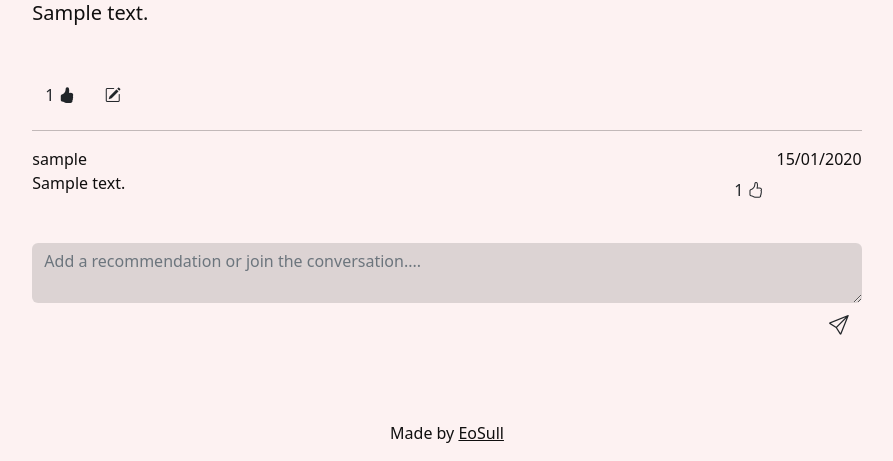
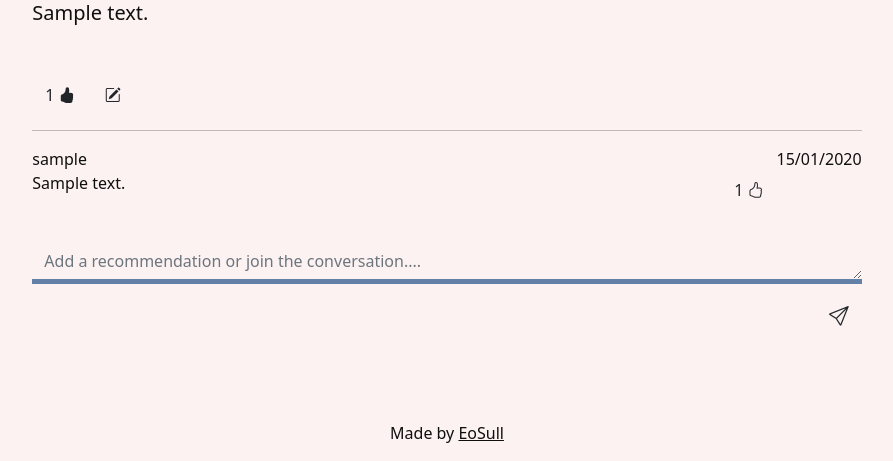
Before and after one commit to eosull/Something-Like, a Django app: a page that uses templates/post_detail.html in a window 1280 px wide. Shown: the part 339-800 px from the top of the page, without its empty margins (193-1086 px from the left). Run offline with Django 4.2, Linux system fonts and the light colour scheme; a user stored in the database is signed in; tables that the repository leaves empty hold one stand-in row (values such as "Sample post"); some libraries are stand-ins or nearby versions.

Commit message:
style:adjust comment input form

```diff
--- a/blog/forms.py
+++ b/blog/forms.py
@@ -50,7 +50,7 @@ class CommentForm(forms.ModelForm):
 
         for field in self.fields:
             placeholder = placeholders[field]
-            self.fields[field].widget.attrs['rows'] = 2
+            self.fields[field].widget.attrs['rows'] = 1
             self.fields[field].widget.attrs['placeholder'] = placeholder
             self.fields[field].widget.attrs['class'] = 'comment-form-input'
             self.fields[field].label = False
--- a/static/css/style.css
+++ b/static/css/style.css
@@ -174,19 +174,14 @@ https://codepen.io/orchard/pen/LoNdQZ?page=1 */
     border-radius: 10px;
 }
 
-.new-post-form-inputs {
+.new-post-form-inputs,
+.comment-form-input {
     background-color: transparent;
     border: none;
     border-radius: 0px;
     border-bottom: 5px solid var(--d-blue);
     margin: 10px auto 10px auto;
     color: var(--black);
-    height: auto;
-}
-
-.comment-form-input {
-    border: none;
-    background-color: var(--grey);
 }
 
 /* Explore Filter Form */
--- a/templates/post_detail.html
+++ b/templates/post_detail.html
@@ -79,7 +79,7 @@
                         <form class="mt-5" method="post">
                         {{ comment_form | crispy }}
                             {% csrf_token %}
-                            <button class="btn crud-button d-inline float-end fs-5" type="submit"><i class="bi bi-send"></i></button>
+                            <button class="btn crud-button d-inline float-end fs-5 submit-comment-button" type="submit"><i class="bi bi-send"></i></button>
                         </form>
                         {% endif %}
                         {% endif %}
```
